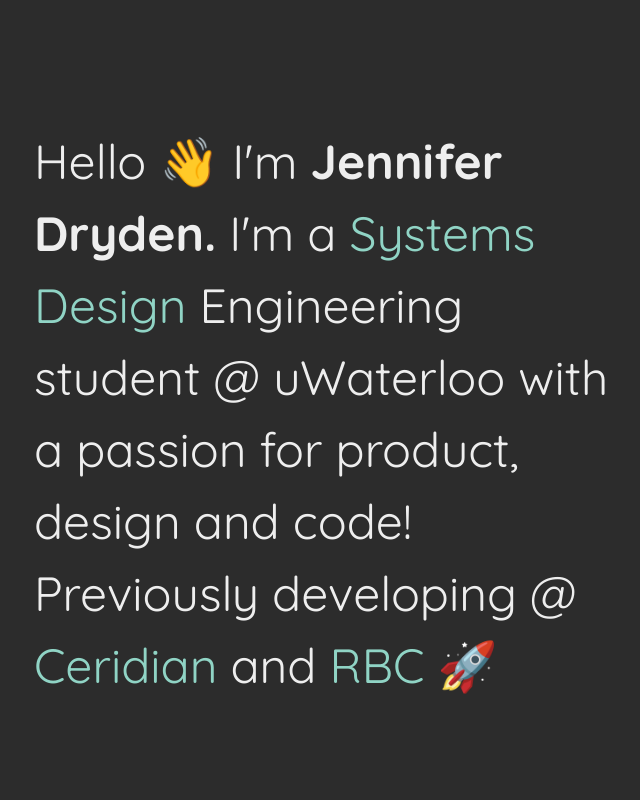
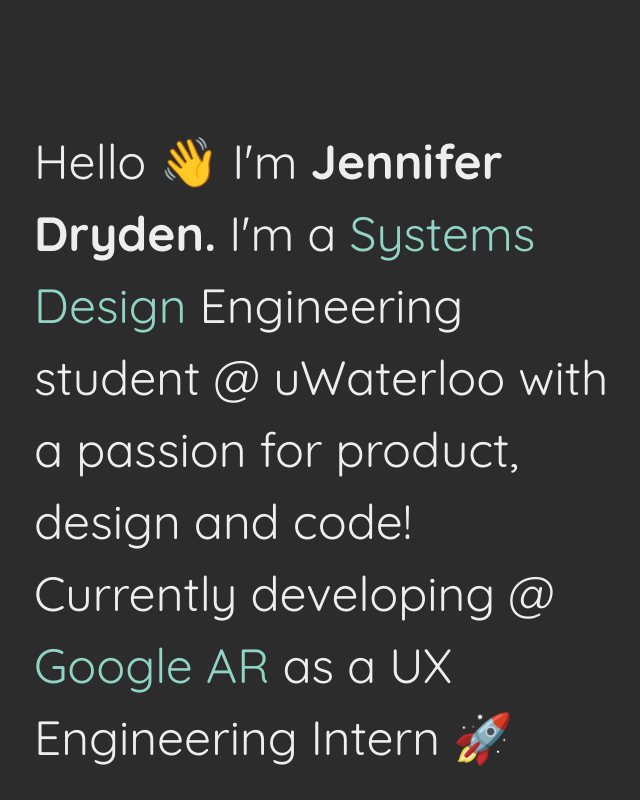
Before and after one commit to jenndryden/jenndryden.github.io, a plain HTML site: page index.html in a window 1280 px wide. Shown: the part 740-1540 px from the top of the page, without its empty margins (166-806 px from the left). Drawn offline with nearby package versions, Linux system fonts and the light colour scheme.

Commit message:
:sparkles: update index.html with new role

```diff
--- a/index.html
+++ b/index.html
@@ -352,7 +352,7 @@ viewBox="0 0 503.7 328.5" style="enable-background:new 0 0 503.7 328.5;" xml:spa
 </div>
 
             <div class="site-tagline">
-                <p>Hello &#x1F44B I'm <strong>Jennifer Dryden.</strong> I'm a <a href="https://uwaterloo.ca/systems-design-engineering/about-systems-design-engineering" target="_blank">Systems Design</a> Engineering student @ uWaterloo with a passion for product, design and code! Previously developing @ <a href="https://www.ceridian.com/" target="_blank">Ceridian</a> and <a href="https://www.rbc.com/about-rbc.html" target="_blank">RBC</a> &#x1F680</p>
+                <p>Hello &#x1F44B I'm <strong>Jennifer Dryden.</strong> I'm a <a href="https://uwaterloo.ca/systems-design-engineering/about-systems-design-engineering" target="_blank">Systems Design</a> Engineering student @ uWaterloo with a passion for product, design and code! Currently developing @ <a href="https://arvr.google.com/ar/" target="_blank">Google AR</a> as a UX Engineering Intern &#x1F680</p>
             </div>
 
             <a class="twitter-timeline" data-width="500" data-height="400" data-theme="light" href="https://twitter.com/jenndryden?ref_src=twsrc%5Etfw">Tweets by jenndryden</a> <script async src="https://platform.twitter.com/widgets.js" charset="utf-8"></script>
```
